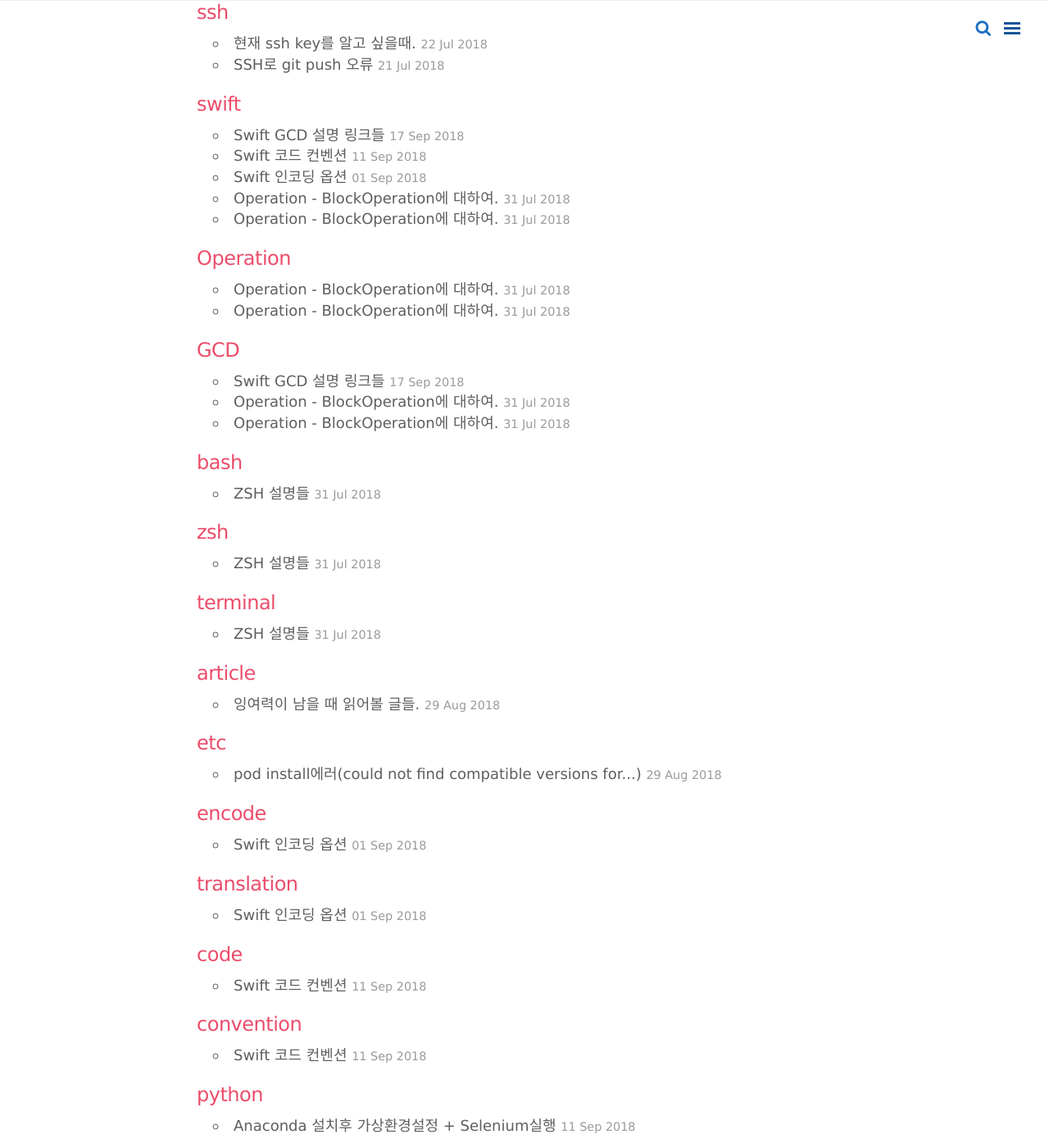
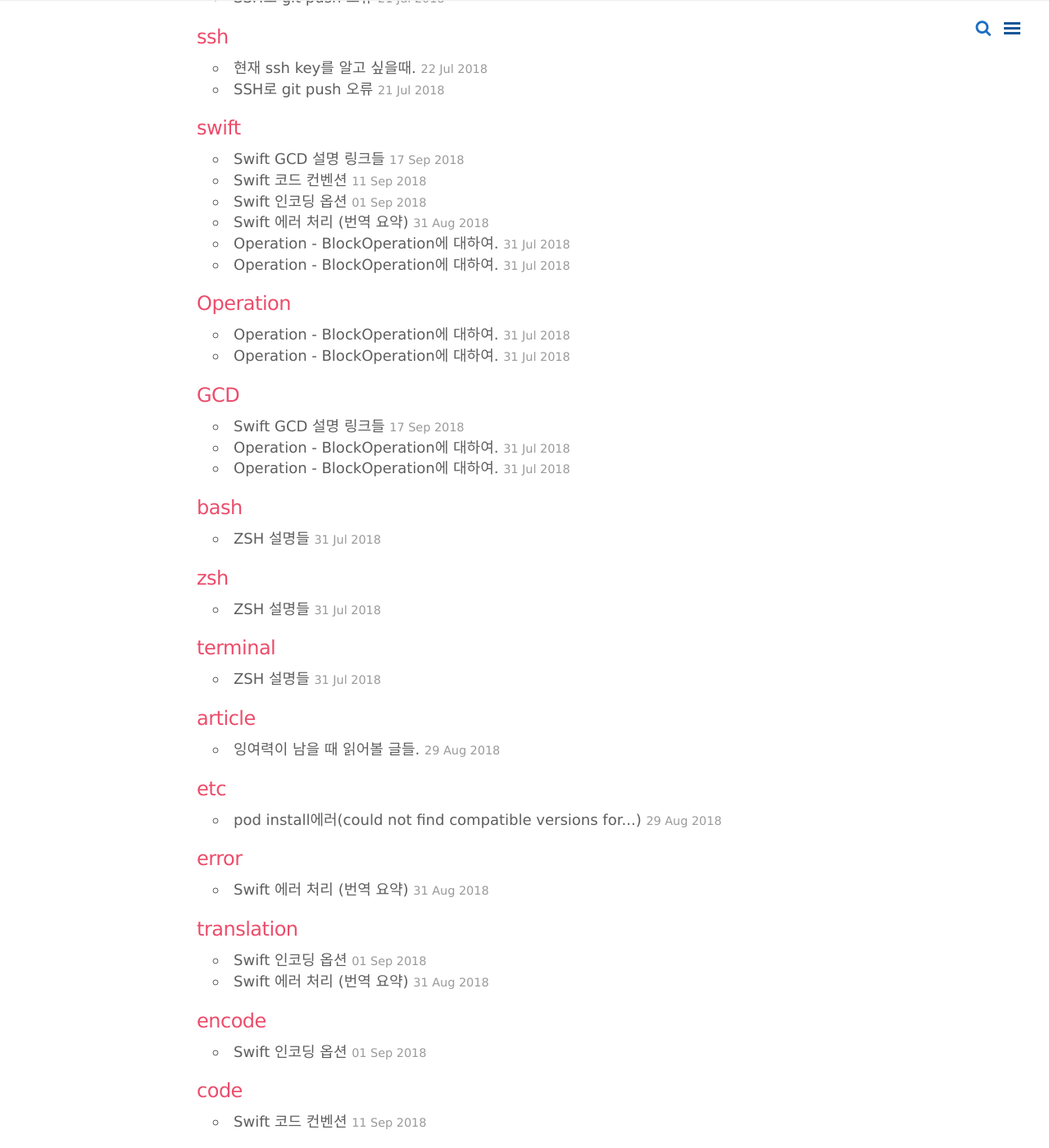
Before and after one commit to eddiekwon/eddiekwon.github.io, a Jekyll site: the page built from blog/tags.html, in a window 1280 px wide and 1400 px high, scrolled down 1209 px. Shown: the whole window at 82% size. Built offline with Jekyll 4.4.1, drawn with Linux system fonts in a browser that asks for light colours; nearby versions of some CDN libraries; comment, search, counter and statistics services are not loaded; part of the change alters nothing that is shown; some of the changed text lies outside the part shown.

Commit message:
articile 추가

```diff
--- a/_config.yml
+++ b/_config.yml
@@ -46,7 +46,7 @@ nav:
     - { Categories: '/blog/categories/' }
     - { Python: '/blog/categories/#python' }
     - { Machine Learning: '/blog/categories/#ML' }
-    - { swift: '/blog/categories/#swift' }
+    - { Swift: '/blog/categories/#swift' }
     - { iOS: '/blog/categories/#iOS' }
     - { algorithm: '/blog/categories/#algorithm' }
     - { git: '/blog/categories/#git' }
--- /dev/null
+++ b/_posts/2018-08-30-fatalErrorVSprecondition.md
@@ -0,0 +1,50 @@
+---
+layout: post
+title: Swift 에러 처리 (번역 요약)
+category: Swift
+permalink: /swift/:year/:month/:day/:title/
+
+tags: [swift, error, translation]
+comments: true
+date: 2018-08-31 10:40:00 +0900
+---
+> 출처) https://www.swiftbysundell.com/posts/picking-the-right-way-of-failing-in-swift
+등급) 2/5
+의견) 좀 더 깊은 설명과 예제가 필요함.
+배운점) `assert`는 릴리즈 빌드에서 작동하지 않는다.
+
+Swift 에러 처리에 대한 블로그 글을 매우 간단하게 요약했으므로 원문과 예제를 보려면 출처 사이트를 참고하자.
+
+### 에러 처리에 관한 메소드
+-  assert()
+-  precondition()
+-  fatalError()
+-  exit()
+
+### 각 메소드의 차이점
+- **nil 또는 error enum case 를 반환**.  가장 간단한 형태이다. 많은 상황에서 유용하지만 적당히 사용해야 한다.
+- **Throwing an error** (using `throw MyError`),  호출한 측(caller)에서 에러 처리를 해야 하는 경우이며  `do, try, catch` 패턴을 사용한다. 또 다른 방법으로 에러를 무시하려면 호출 측에서  `try?`를 사용한다.
+- **assert() , assertionFailure()**   특정 조건이 true인지 검증할 때 사용함. `DEBUG`빌드에서 이 메소드는 Crash를 발생시키지만, `RELEASE` 빌드에서는 무시된다. 일종의 런타임 `강력 경고`로 보자.
+- **precondition() , preconditionFailure()**  assert()와의 가장 큰 차이는 `DEBUG` , `RELEASE` 빌드 모두에서 검증(evaluated) 된다는 점이다.  따라서 조건을 만족하지 못하면 절대로 다음 루틴이 진행되지 않는다.
+- **fatalError()**  호출 즉시 프로세스를 죽인다. 즉 크래시 발생한다.
+- **exit()**   프로세스를 종료시킨다.
+
+### 에러처리 분류
+
+#### 복구 가능한 종류(Recoverable)
+- nil 또는 error enum case 를 반환
+- throwing an error
+
+#### 복구 불능한 종류(Non-recoverable)
+- assert()
+- precondition()
+- fatalError()
+- exit()
+
+### 프로그래머의 실수 vs 실행 오류 (execution errors)
+
+1. 프로그래머의 실수(잘못된 로직이나 config의 오류)
+- 복구 불가능 옵션을 사용하자
+- 유닛테스팅
+
+2. 외부 요인에 의한 오류
```
